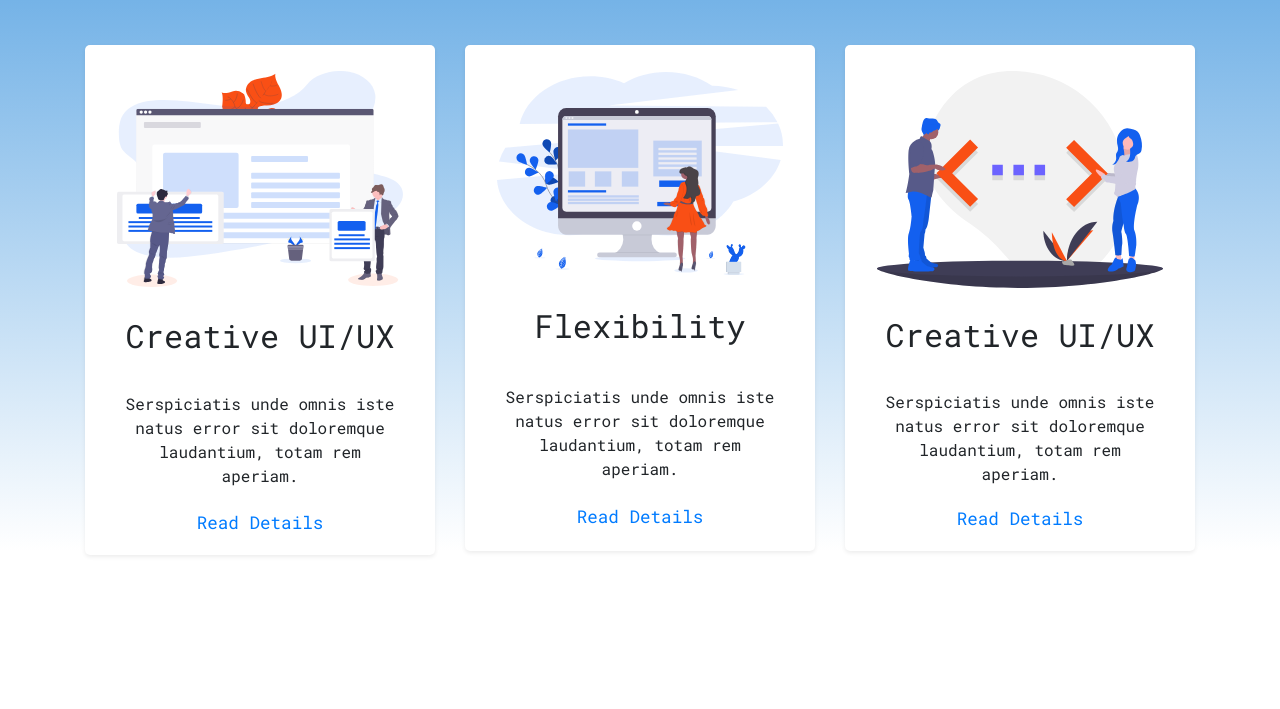
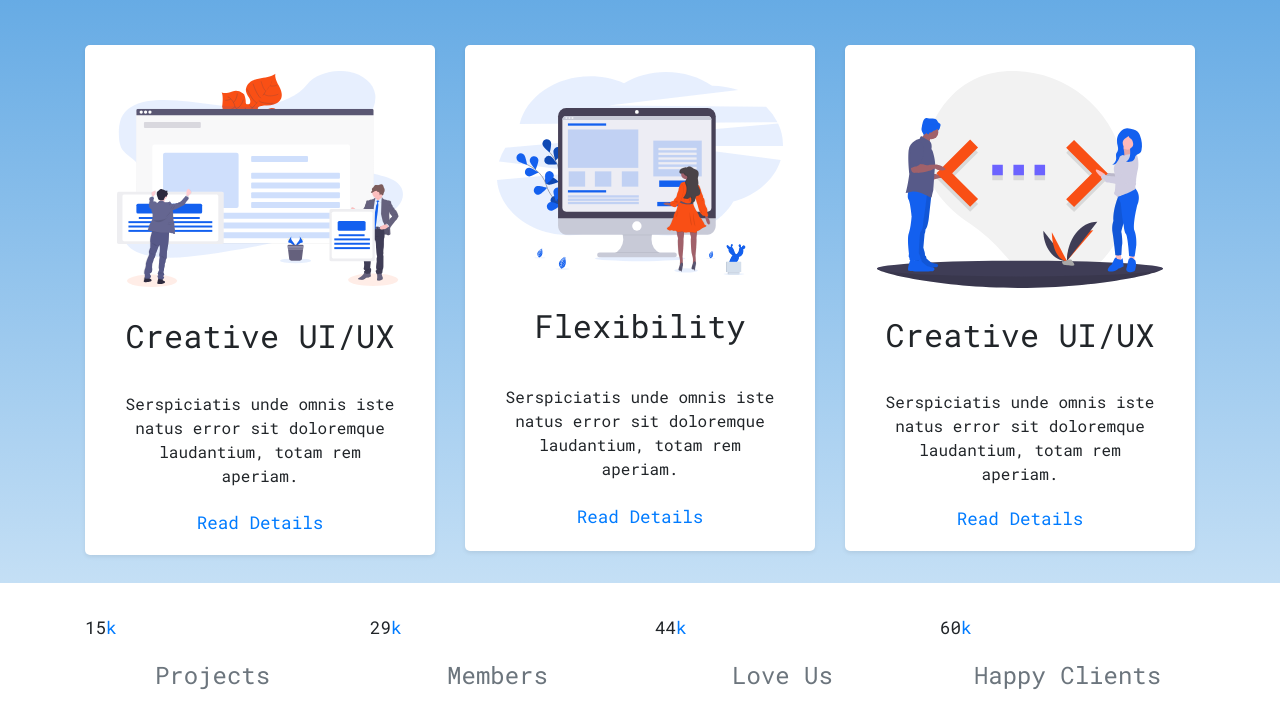
Before and after one commit to detectiveno2/03-demo-web, a plain HTML site: page index.html in a window 1280 px wide. Shown: the part 709-1418 px from the top of the page. Before the commit the page ends 1276 px from the top, so only its background shows below. Drawn offline with nearby package versions, Linux system fonts and the light colour scheme.

Commit message:
Add main-content and amount-information

```diff
--- a/css/banner.css
+++ b/css/banner.css
@@ -1,3 +1,7 @@
+.banner-wrapper .content-banner h2 {
+  text-align: center;
+}
+
 .banner-wrapper .content-banner p {
   color: #615f5f;
 }
--- a/css/intro.css
+++ b/css/intro.css
@@ -3,9 +3,10 @@
   background: linear-gradient(
     180deg,
     rgba(77, 157, 224, 1) 0%,
-    rgba(255, 255, 255, 1) 100%
+    rgba(196, 223, 245, 1) 100%
   );
   padding-top: 2rem;
+  padding-bottom: 1rem;
 }
 
 .intro-item-wrapper {
--- /dev/null
+++ b/css/main-content.css
@@ -0,0 +1,16 @@
+.main-content {
+  padding-top: 2rem;
+}
+
+// Amount information
+
+.amount-information .amount-item {
+  font-size: 3rem;
+  text-align: center;
+  line-height: 2.1rem;
+  margin: 1.2rem 0;
+}
+
+.amount-information .amount-item p {
+  font-size: 1.5rem;
+}
--- a/index.html
+++ b/index.html
@@ -22,6 +22,7 @@
     <link rel="stylesheet" href="./css/header-menu.css" />
     <link rel="stylesheet" href="./css/banner.css" />
     <link rel="stylesheet" href="./css/intro.css" />
+    <link rel="stylesheet" href="./css/main-content.css" />
     <!-- Responsive -->
     <link
       rel="stylesheet"
@@ -141,6 +142,26 @@
               </div>
             </div>
           </div>
+          <div class="main-content container">
+            <div class="amount-information row">
+              <div class="amount-item col-6 col-lg-3">
+                15<span class="text-primary">k</span>
+                <p class="text-secondary">Projects</p>
+              </div>
+              <div class="amount-item col-6 col-lg-3">
+                29<span class="text-primary">k</span>
+                <p class="text-secondary">Members</p>
+              </div>
+              <div class="amount-item col-6 col-lg-3">
+                44<span class="text-primary">k</span>
+                <p class="text-secondary">Love Us</p>
+              </div>
+              <div class="amount-item col-6 col-lg-3">
+                60<span class="text-primary">k</span>
+                <p class="text-secondary">Happy Clients</p>
+              </div>
+            </div>
+          </div>
         </section>
       </div>
     </div>
```
